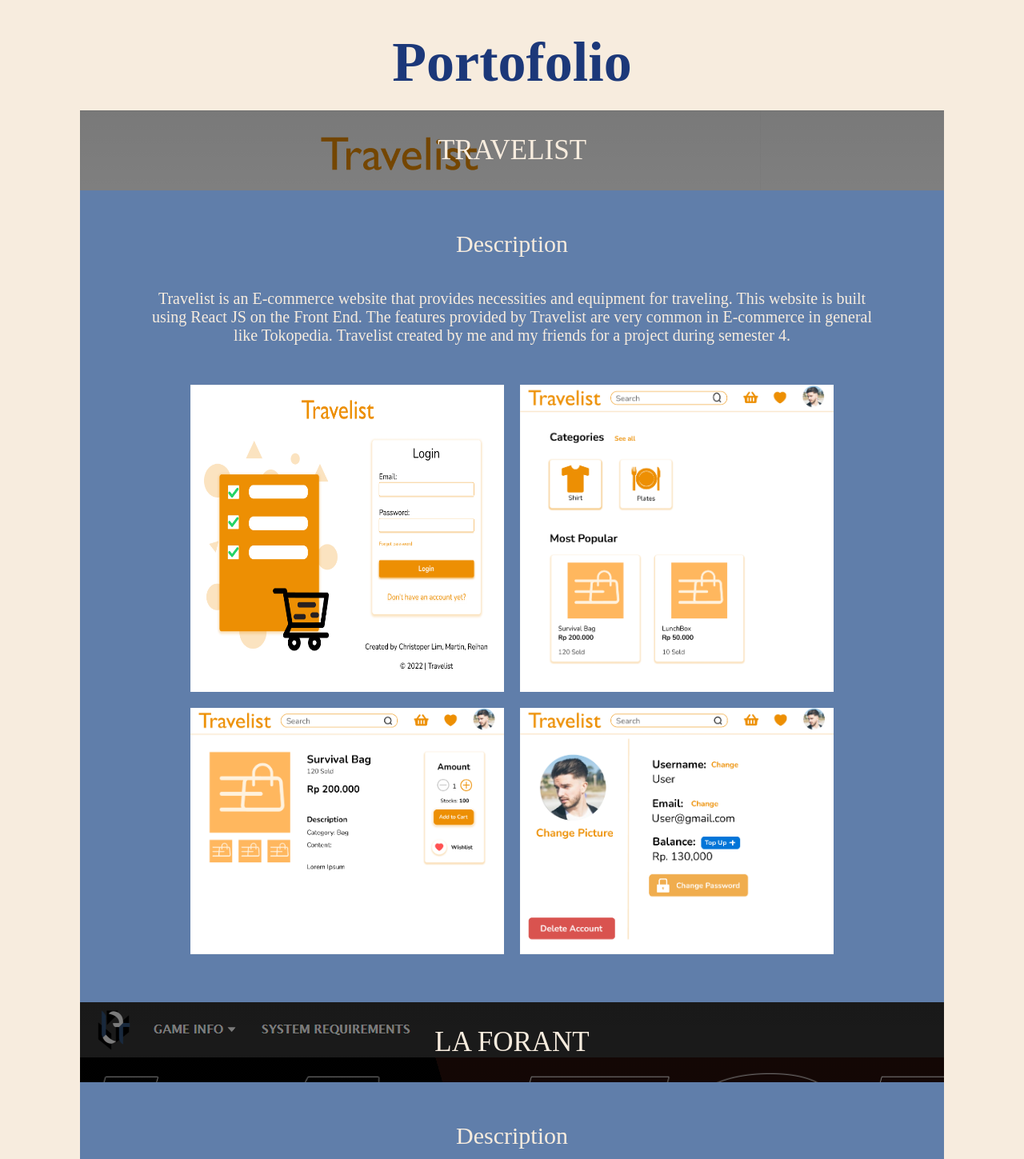
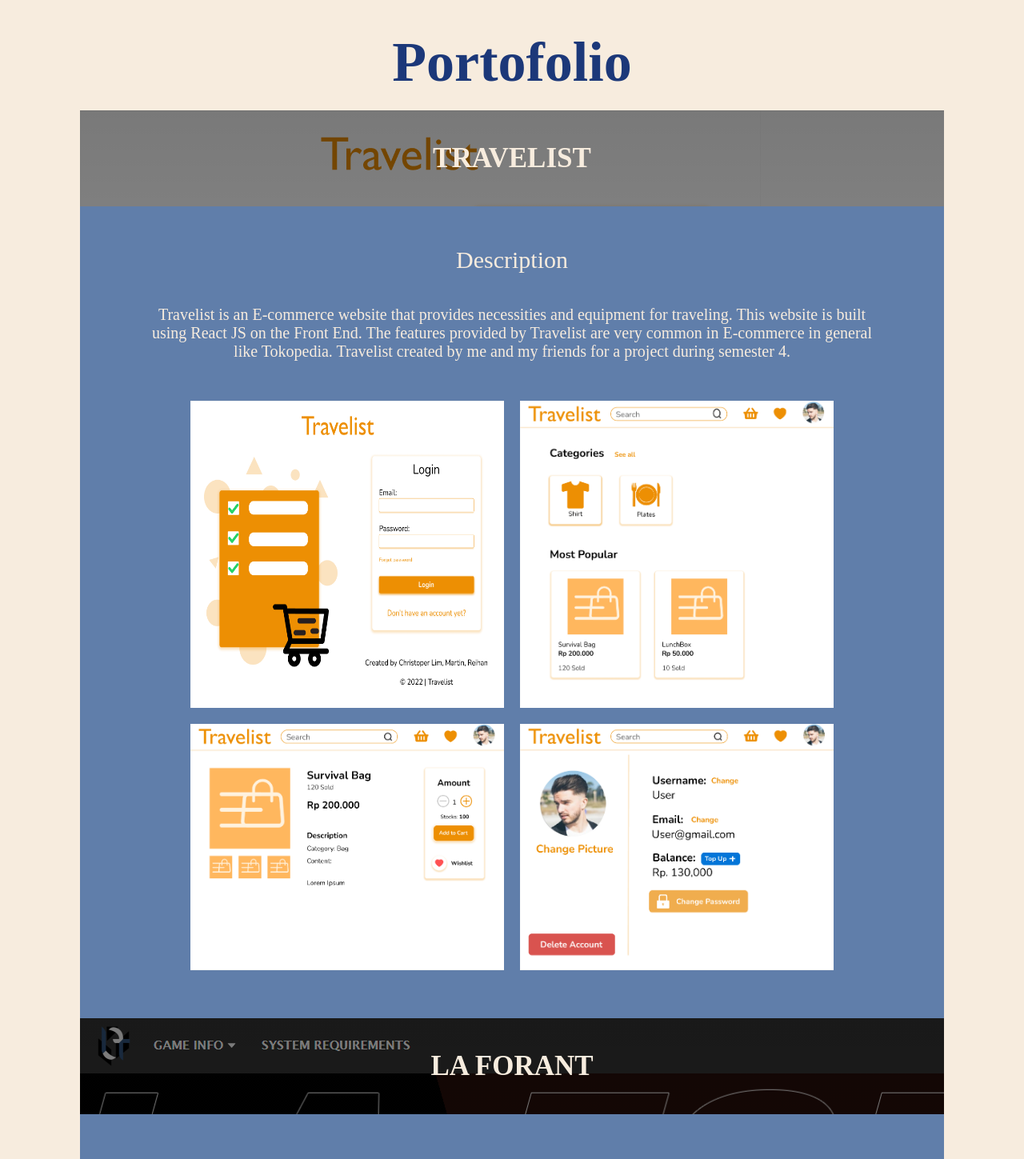
Before and after one commit to Martin-1008/Portofolio, a React (Create React App) app: page / in a window 1280 px wide. Shown: the part 1520-2969 px from the top of the page at 80% size. Built offline with nearby package versions, Linux system fonts and the light colour scheme.

Commit message:
Set href link for header

```diff
--- a/src/Components/Header/NavigationBar.jsx
+++ b/src/Components/Header/NavigationBar.jsx
@@ -22,11 +22,11 @@
                         </div>
                         <div className={classes.navigationButton}>
                             {/* <Link>RESUME</Link> */}
-                            <a>RESUME</a>
+                            <a href="https://bit.ly/3CO0th6" target="_blank">RESUME</a>
                         </div>
                         <div className={classes.navigationButton}>
                             {/* <Link>CONTACT</Link> */}
-                            <a>CONTACT</a>
+                            <a href="https://api.whatsapp.com/send?phone=089693969044" target="_blank">CONTACT</a>
                         </div>
                     </div>
                 </div>
--- a/src/Components/Header/NavigationBar.module.css
+++ b/src/Components/Header/NavigationBar.module.css
@@ -39,7 +39,16 @@
     padding: 10px 20px;
 }
 
+.navigationButton a{
+    color: var(--creamPrimary);
+    text-decoration: none;
+}
+
 .navigationButton:hover{
     background-color: var(--creamPrimary);
     color: var(--bluePrimary);
 }
+
+.navigationButton:hover a{
+    color: var(--bluePrimary);
+}
--- a/src/Components/Portofolio/Portofolio.module.css
+++ b/src/Components/Portofolio/Portofolio.module.css
@@ -14,20 +14,22 @@
     background:linear-gradient(rgba(0, 0, 0, 0.527),rgba(0, 0, 0, 0.5)) ,url('/public/Travelist/loginPage.png');
     color: var(--creamSecondary);
     width: 100%;
-    padding: 30px 0;
+    padding: 40px 0;
     font-size: 35px;
     display: flex;
     justify-content: center;
+    font-weight: bold;
 }
 
 .laforant{
     background:linear-gradient(rgba(0, 0, 0, 0.527),rgba(0, 0, 0, 0.5)) ,url('/public/Laforant/agentPage.png');
     color: var(--creamSecondary);
     width: 100%;
-    padding: 30px 0;
+    padding: 40px 0;
     font-size: 35px;
     display: flex;
     justify-content: center;
+    font-weight: bold;
 }
 
 
```
